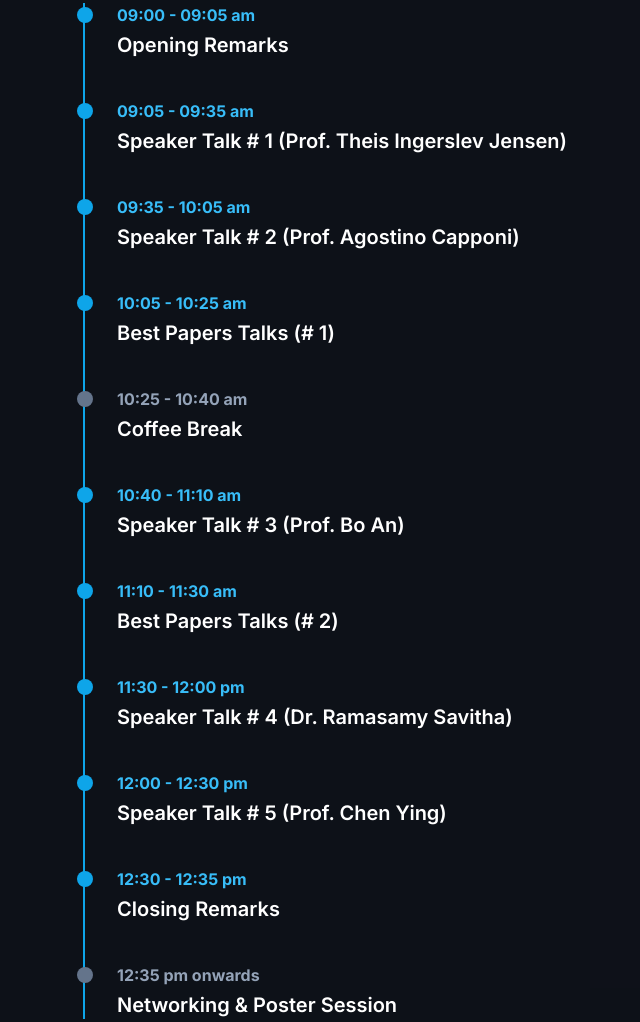
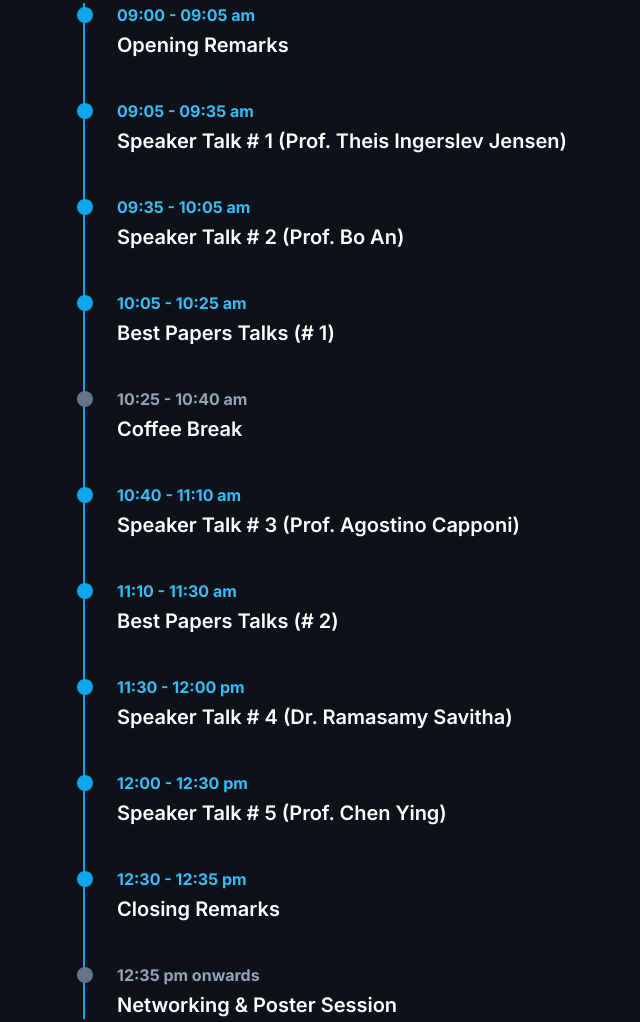
Before and after one commit to ICAIF-25-RTFS/ICAIF-25-RTFS.github.io, a plain HTML site: page index.html in a window 1280 px wide. Shown: the part 3331-4353 px from the top of the page, without its empty margins (173-813 px from the left). Drawn offline with nearby package versions, Linux system fonts and the light colour scheme.

Commit message:
Update index.html

```diff
--- a/index.html
+++ b/index.html
@@ -409,10 +409,10 @@
                         <!-- Timeline items -->
                         <div class="relative"><div class="absolute -left-10 top-1 h-4 w-4 rounded-full bg-sky-500"></div><p class="font-bold text-sky-400">09:00 - 09:05 am</p><h3 class="text-xl font-semibold text-white mt-1">Opening Remarks</h3></div>
                         <div class="relative"><div class="absolute -left-10 top-1 h-4 w-4 rounded-full bg-sky-500"></div><p class="font-bold text-sky-400">09:05 - 09:35 am</p><h3 class="text-xl font-semibold text-white mt-1">Speaker Talk # 1 (Prof. Theis Ingerslev Jensen)</h3></div>
-                        <div class="relative"><div class="absolute -left-10 top-1 h-4 w-4 rounded-full bg-sky-500"></div><p class="font-bold text-sky-400">09:35 - 10:05 am</p><h3 class="text-xl font-semibold text-white mt-1">Speaker Talk # 2 (Prof. Agostino Capponi) </h3></div>
+                        <div class="relative"><div class="absolute -left-10 top-1 h-4 w-4 rounded-full bg-sky-500"></div><p class="font-bold text-sky-400">09:35 - 10:05 am</p><h3 class="text-xl font-semibold text-white mt-1">Speaker Talk # 2 (Prof. Bo An) </h3></div>
                         <div class="relative"><div class="absolute -left-10 top-1 h-4 w-4 rounded-full bg-sky-500"></div><p class="font-bold text-sky-400">10:05 - 10:25 am</p><h3 class="text-xl font-semibold text-white mt-1">Best Papers Talks (# 1)</h3></div>
                         <div class="relative"><div class="absolute -left-10 top-1 h-4 w-4 rounded-full bg-slate-500"></div><p class="font-bold text-slate-400">10:25 - 10:40 am</p><h3 class="text-xl font-semibold text-white mt-1">Coffee Break</h3></div>
-                        <div class="relative"><div class="absolute -left-10 top-1 h-4 w-4 rounded-full bg-sky-500"></div><p class="font-bold text-sky-400">10:40 - 11:10 am</p><h3 class="text-xl font-semibold text-white mt-1">Speaker Talk # 3 (Prof. Bo An)</h3></div>
+                        <div class="relative"><div class="absolute -left-10 top-1 h-4 w-4 rounded-full bg-sky-500"></div><p class="font-bold text-sky-400">10:40 - 11:10 am</p><h3 class="text-xl font-semibold text-white mt-1">Speaker Talk # 3 (Prof. Agostino Capponi)</h3></div>
                         <div class="relative"><div class="absolute -left-10 top-1 h-4 w-4 rounded-full bg-sky-500"></div><p class="font-bold text-sky-400">11:10 - 11:30 am</p><h3 class="text-xl font-semibold text-white mt-1">Best Papers Talks (# 2)</h3></div>
                         <div class="relative"><div class="absolute -left-10 top-1 h-4 w-4 rounded-full bg-sky-500"></div><p class="font-bold text-sky-400">11:30 - 12:00 pm</p><h3 class="text-xl font-semibold text-white mt-1">Speaker Talk # 4 (Dr. Ramasamy Savitha)</h3></div>
                         <div class="relative"><div class="absolute -left-10 top-1 h-4 w-4 rounded-full bg-sky-500"></div><p class="font-bold text-sky-400">12:00 - 12:30 pm</p><h3 class="text-xl font-semibold text-white mt-1">Speaker Talk # 5 (Prof. Chen Ying)</h3></div>
```
